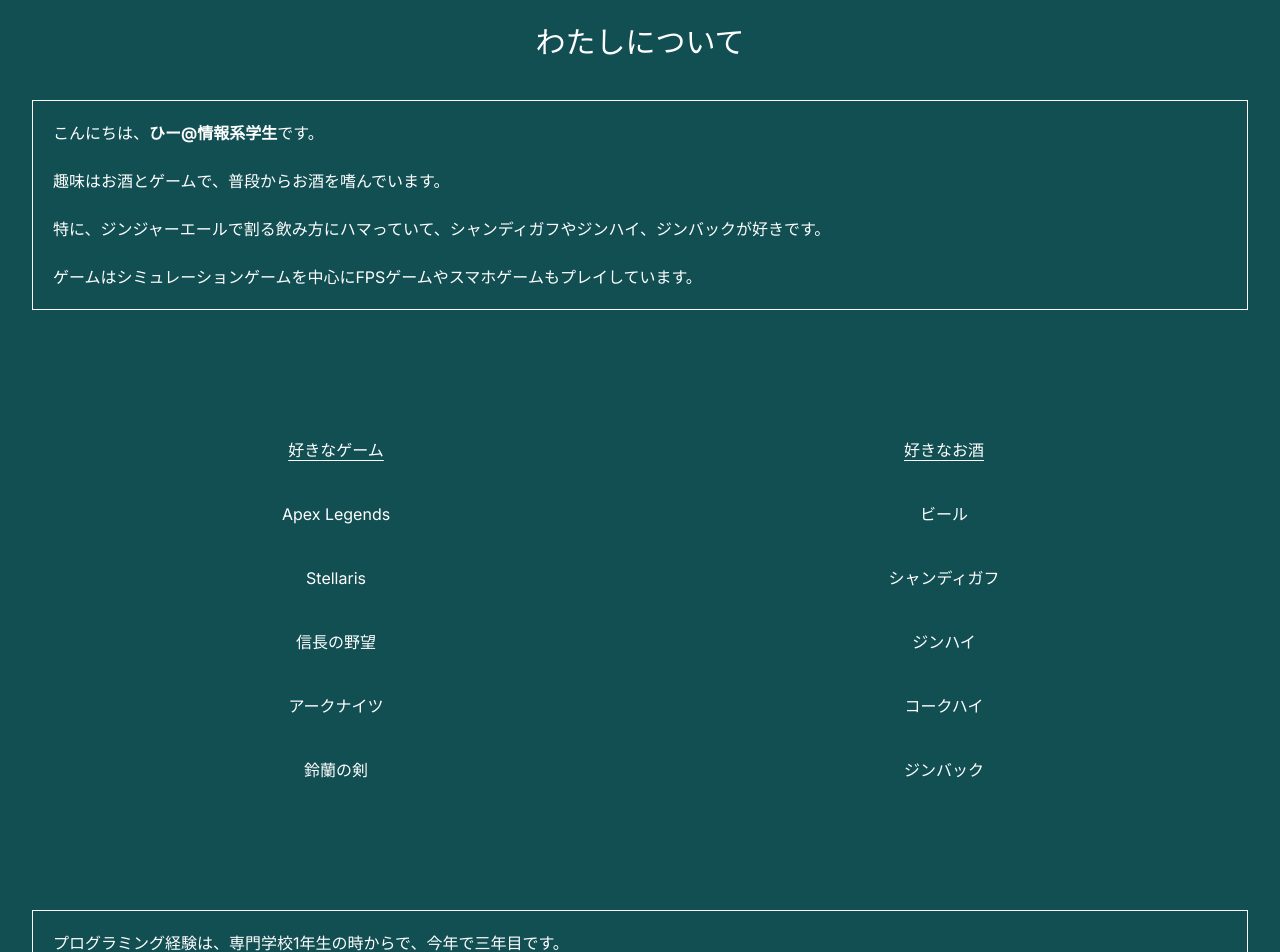
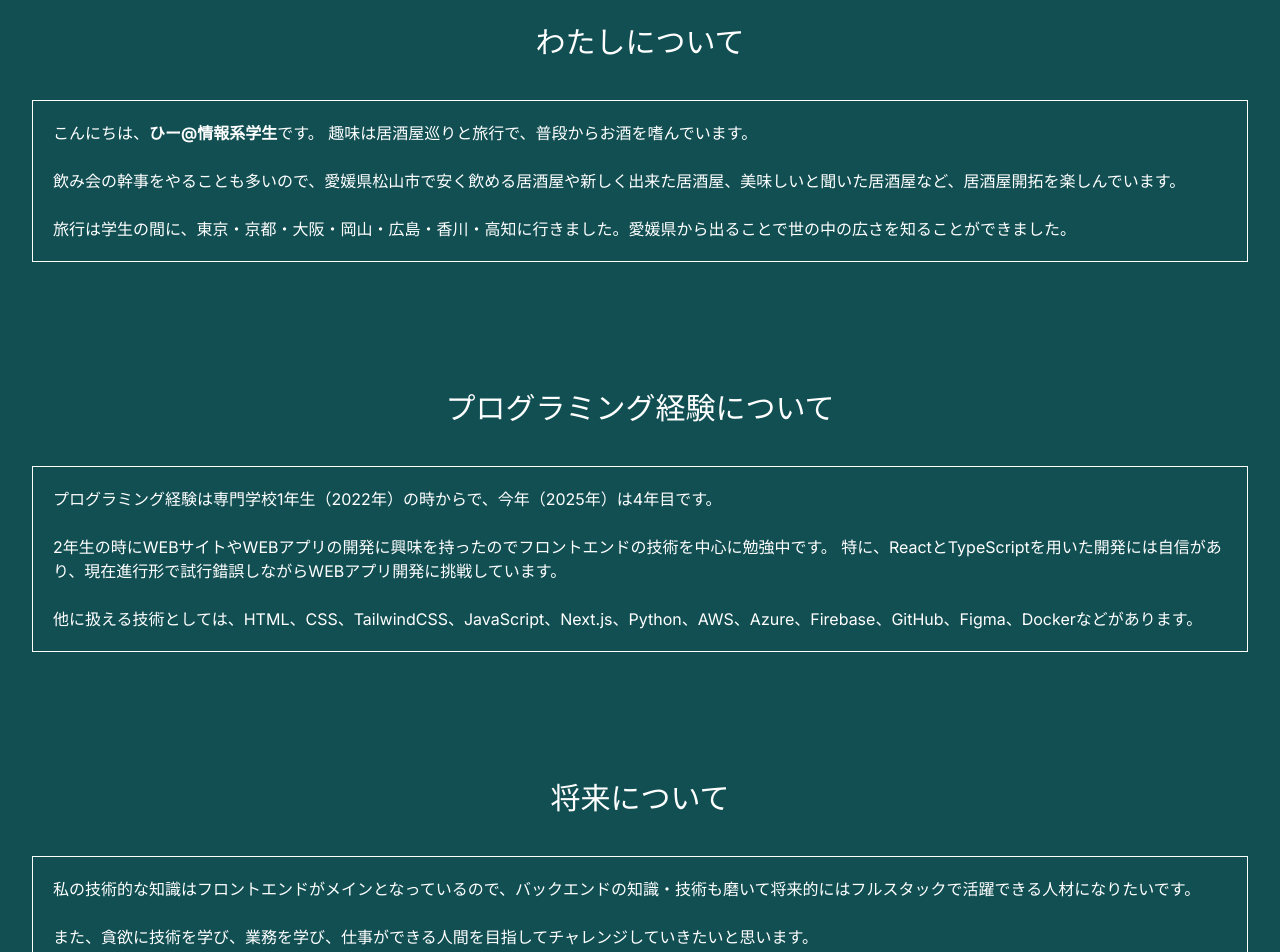
Before and after one commit to CA01971020/hii-site, a Next.js app in the folder hii-site/: page /about in a window 1280 px wide. Shown: the part 200-1152 px from the top of the page. Built offline with nearby package versions, Linux system fonts and the light colour scheme.

Commit message:
Update page.tsx

```diff
--- a/hii-site/src/app/about/page.tsx
+++ b/hii-site/src/app/about/page.tsx
@@ -13,55 +13,35 @@ export default function AboutPage() {
             <a className=" font-bold" href="https://x.com/aputech2024">
               ひー@情報系学生
             </a>
-            です。
+            です。 趣味は居酒屋巡りと旅行で、普段からお酒を嗜んでいます。
             <br />
             <br />
-            趣味はお酒とゲームで、普段からお酒を嗜んでいます。
+            飲み会の幹事をやることも多いので、愛媛県松山市で安く飲める居酒屋や新しく出来た居酒屋、美味しいと聞いた居酒屋など、居酒屋開拓を楽しんでいます。
             <br />
             <br />
-            特に、ジンジャーエールで割る飲み方にハマっていて、シャンディガフやジンハイ、ジンバックが好きです。
+            旅行は学生の間に、東京・京都・大阪・岡山・広島・香川・高知に行きました。愛媛県から出ることで世の中の広さを知ることができました。
+          </p>
+        </div>
+        <h1 className="mt-32">プログラミング経験について</h1>
+        <div className="mt-10 p-5 m-8 border border-white text-left">
+          <p>
+            プログラミング経験は専門学校1年生（2022年）の時からで、今年（2025年）は4年目です。
             <br />
             <br />
-            ゲームはシミュレーションゲームを中心にFPSゲームやスマホゲームもプレイしています。
+            2年生の時にWEBサイトやWEBアプリの開発に興味を持ったのでフロントエンドの技術を中心に勉強中です。
+            特に、ReactとTypeScriptを用いた開発には自信があり、現在進行形で試行錯誤しながらWEBアプリ開発に挑戦しています。
+            <br />
+            <br />
+            他に扱える技術としては、HTML、CSS、TailwindCSS、JavaScript、Next.js、Python、AWS、Azure、Firebase、GitHub、Figma、Dockerなどがあります。
           </p>
         </div>
-        <div className="grid grid-cols-2 mt-32 m-8">
-          <div>
-            <h2 className=" underline underline-offset-4">好きなゲーム</h2>
-            <div className=" mt-10 grid gap-10">
-              <p>Apex Legends</p>
-              <p>Stellaris</p>
-              <p>信長の野望</p>
-              <p>アークナイツ</p>
-              <p>鈴蘭の剣</p>
-            </div>
-          </div>
-          <div>
-            <h2 className=" underline underline-offset-4">好きなお酒</h2>
-            <div className="mt-10 grid gap-10">
-              <p>ビール</p>
-              <p>シャンディガフ</p>
-              <p>ジンハイ</p>
-              <p>コークハイ</p>
-              <p>ジンバック</p>
-            </div>
-          </div>
-        </div>
-
-        <div className="mt-32 p-5 m-8 border border-white text-left">
+        <h1 className="mt-32">将来について</h1>
+        <div className="mt-10 p-5 m-8 border border-white text-left">
           <p>
-            プログラミング経験は、専門学校1年生の時からで、今年で三年目です。
+            私の技術的な知識はフロントエンドがメインとなっているので、バックエンドの知識・技術も磨いて将来的にはフルスタックで活躍できる人材になりたいです。
             <br />
             <br />
-            TypeScript + Next.js +
-            TailwindCSSの構成が好きで、本サイトもこの構成で作成しています。
-            <br />
-            <br />
-            ホスティングはVercelで行っています。
-            <br />
-            <br />
-            また、Zennで技術記事を書いています。
-            <br />
+            また、貪欲に技術を学び、業務を学び、仕事ができる人間を目指してチャレンジしていきたいと思います。
           </p>
         </div>
       </section>
@@ -79,10 +59,6 @@ export default function AboutPage() {
             />
           ))}
         </div>
-        <div className="mt-40 grid grid-cols-1 m-8">
-          <h2 className=" text-xl">将来</h2>
-          <p className=" mt-20">関東でエンジニアになってバリバリ働きたい。</p>
-        </div>
         <div className="mt-32 text-white text-center">
           <Link href="/about">
             <button className=" bg-Customblack pl-12 pr-12 pt-5 pb-5 rounded-full hover:bg-Customgray">
```
